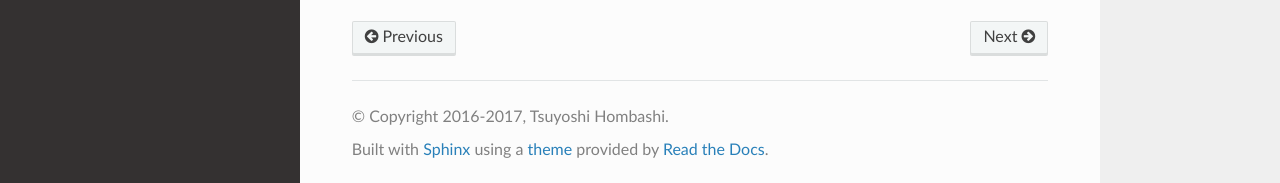
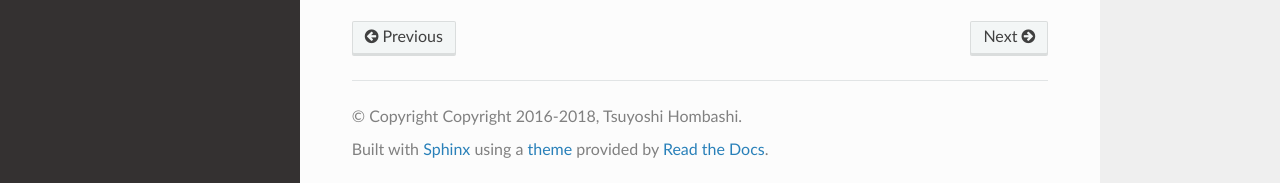
Before and after one commit to thombashi/pingparsing, a Sphinx documentation site: the page built from docs/pages/installation.rst, in a window 1280 px wide and 1071 px high. Shown: the part 885-1068 px from the top of the window. Built offline with Sphinx 7.4.7 and the Read the Docs theme 2.0.0, drawn with Linux system fonts in a browser that asks for light colours; pages that are not in the unit, such as notebooks, are missing from menus; some of the changed lines change nothing that is shown.

Commit message:
Update docs

```diff
--- a/docs/conf.py
+++ b/docs/conf.py
@@ -3,8 +3,8 @@
 import os
 import sys
 
-import pkg_resources
 import sphinx_rtd_theme
+from pingparsing import __author__, __copyright__, __name__, __version__
 
 
 sys.path.insert(0, os.path.abspath('../pingparsing'))
@@ -25,7 +25,7 @@
     'sphinx.ext.intersphinx',
 ]
 
-intersphinx_mapping = {'python': ('http://docs.python.org/', None)}
+intersphinx_mapping = {'python': ('https://docs.python.org/', None)}
 
 # Add any paths that contain templates here, relative to this directory.
 templates_path = ['_templates']
@@ -44,16 +44,16 @@
 master_doc = 'index'
 
 # General information about the project.
-project = u'pingparsing'
-copyright = u'2016-2017, Tsuyoshi Hombashi'
-author = u'Tsuyoshi Hombashi'
+project = __name__
+copyright = __copyright__
+author = __author__
 
 # The version info for the project you're documenting, acts as replacement for
 # |version| and |release|, also used in various other places throughout the
 # built documents.
 #
 # The short X.Y version.
-version = pkg_resources.get_distribution(project).version
+version = __version__
 # The full version, including alpha/beta/rc tags.
 release = version
 
--- a/docs/pages/installation.rst
+++ b/docs/pages/installation.rst
@@ -9,7 +9,7 @@
 ============
 Python 2.7+ or 3.4+
 
-- `logbook <http://logbook.readthedocs.io/en/stable/>`__
+- `logbook <https://logbook.readthedocs.io/en/stable/>`__
 - `msgfy <https://github.com/thombashi/msgfy>`__
 - `pyparsing <https://pyparsing.wikispaces.com/>`__
 - `six <https://pypi.python.org/pypi/six/>`__
```
